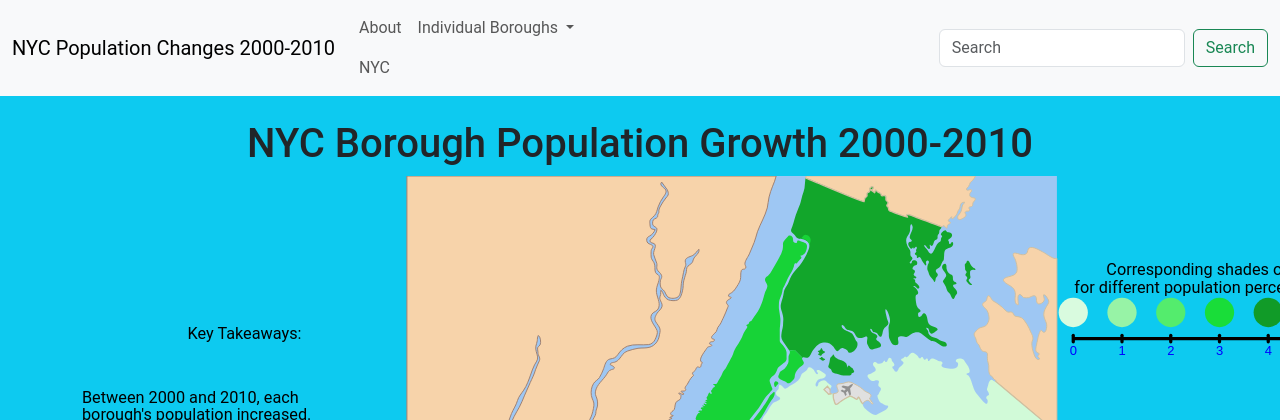
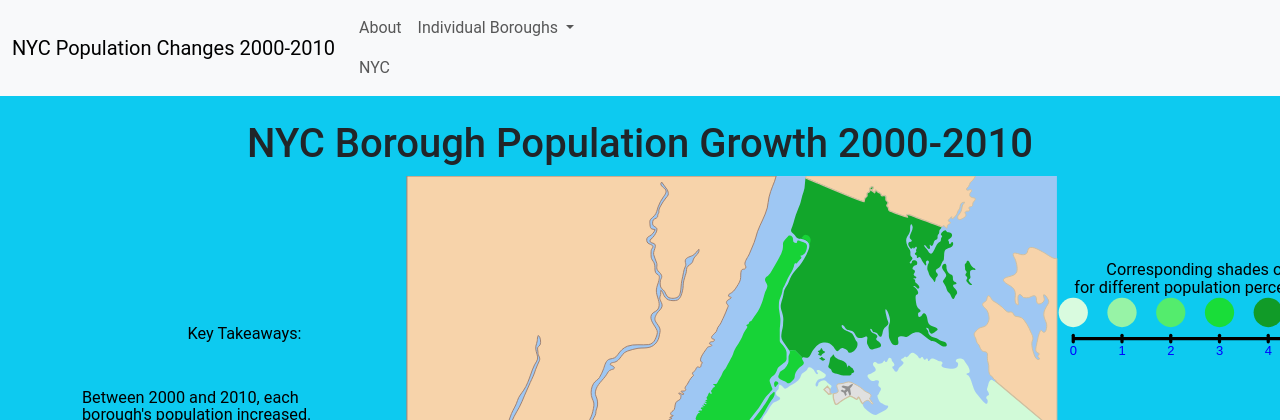
Before and after one commit to JamesAronstein/Data-Journalism-Project, a Flask app: page / in a window 1280 px wide; the page is wider, and only the part inside the window is pictured. Shown: the top 420 px of that part. Run offline with Flask 3, Linux system fonts and the light colour scheme.

Commit message:
nav bar fix

```diff
--- a/templates/nav_bar.html
+++ b/templates/nav_bar.html
@@ -27,10 +27,6 @@
             </ul>
           </li>
         </ul>
-        <form class="d-flex" role="search">
-          <input class="form-control me-2" type="search" placeholder="Search" aria-label="Search"/>
-          <button class="btn btn-outline-success" type="submit">Search</button>
-        </form>
       </div>
     </div>
   </nav>
```
